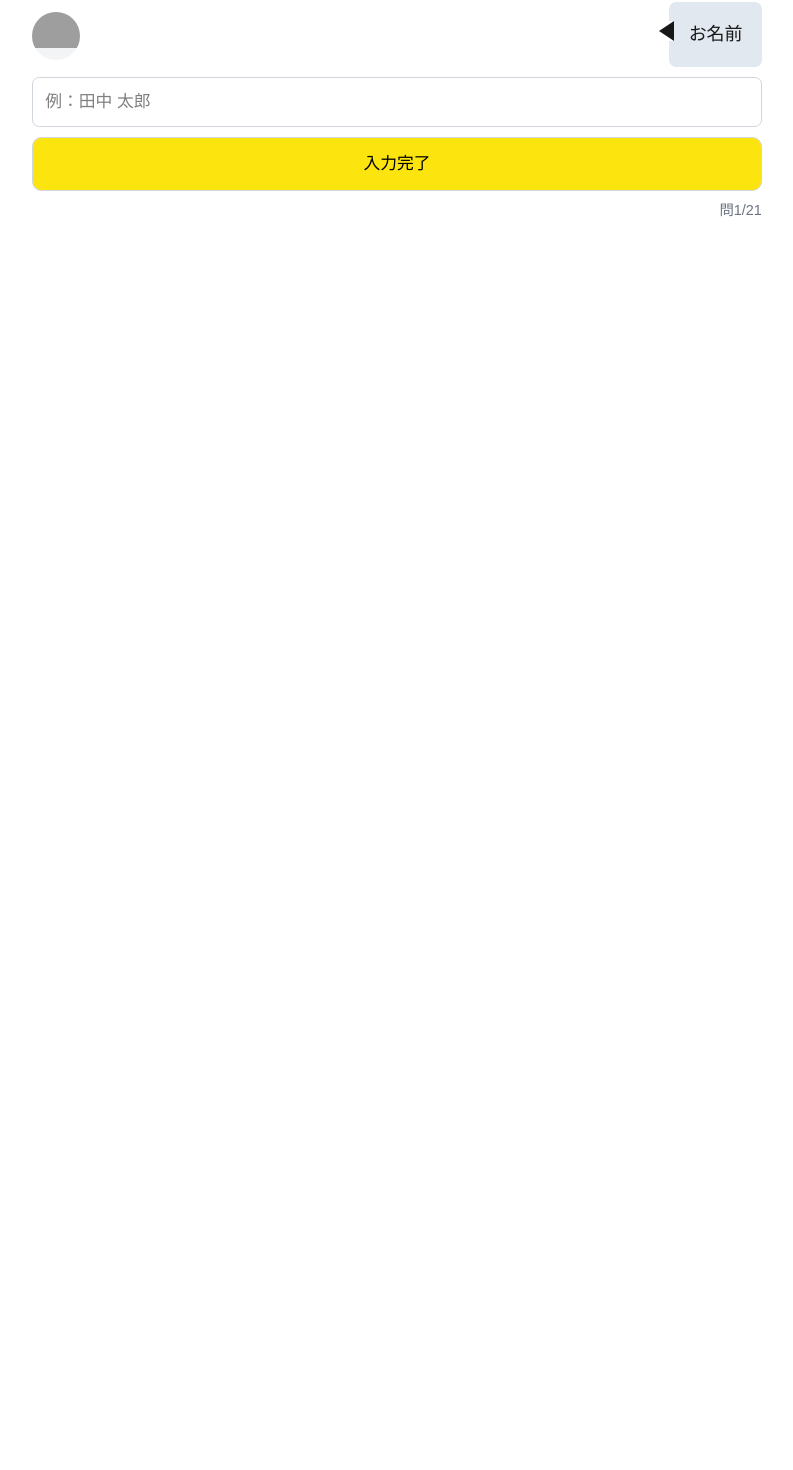
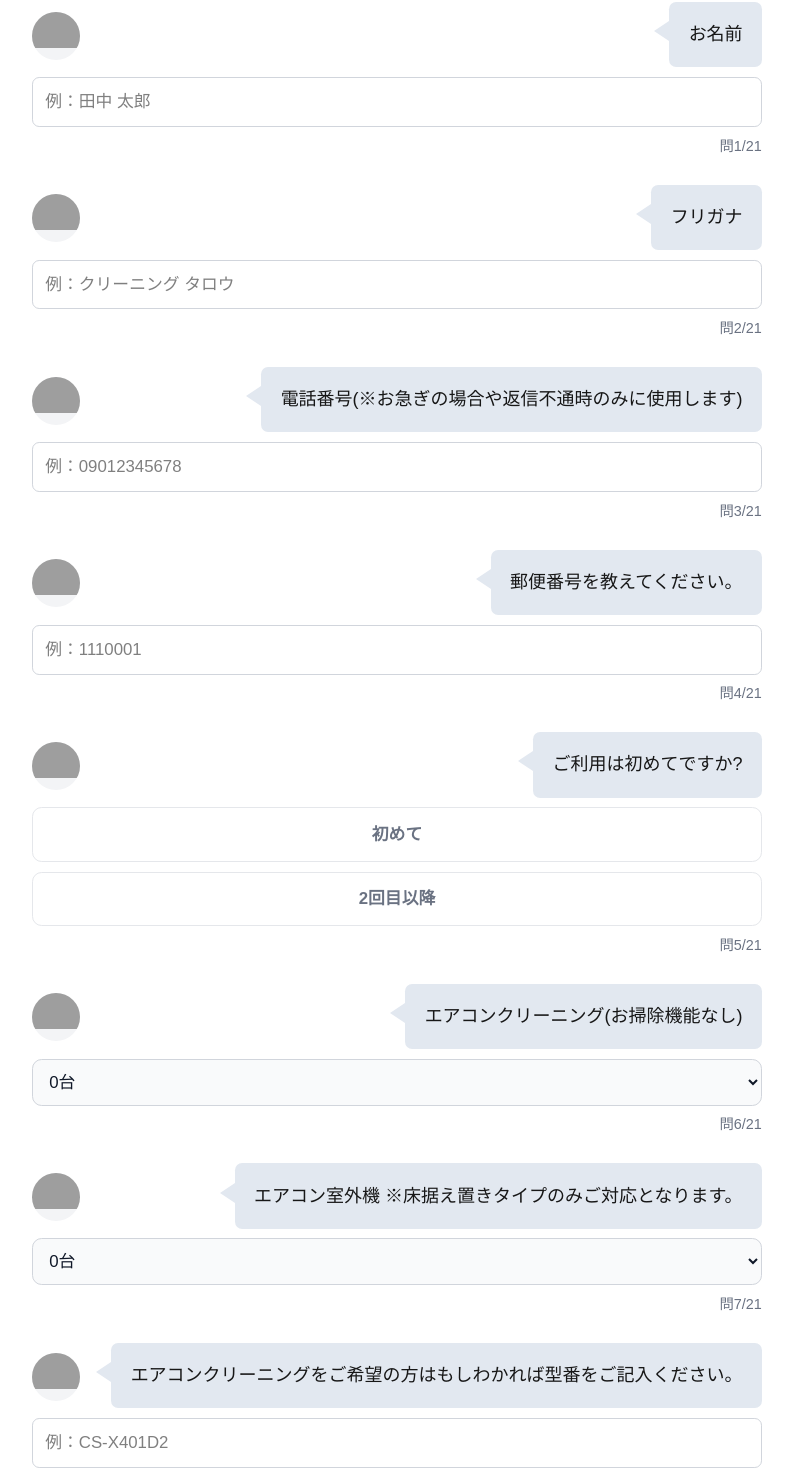
Before and after one commit to thinsang1995/nanyaru, a Next.js app: page /recruit/register in a window 1280 px wide. Shown: the part 73-1543 px from the top of the page, without its empty margins (243-1036 px from the left). Before the commit the page ends 800 px from the top, so only its background shows below. Built offline with nearby package versions, Linux system fonts and the light colour scheme; grey boxes are pictures that could not be loaded.

Commit message:
integrate external API and create thankyou page

```diff
--- a/app/recruit/register/page.tsx
+++ b/app/recruit/register/page.tsx
@@ -141,83 +141,25 @@ const Register: React.FC<RegisterProps> = ({ code, hiddenCoverImg, disableAutoSc
   } = methods
   const fields = watch()
 
-  const [isDisplayedSubmit, setIsDisplayedSubmit] = useState<boolean>(false)
   const [isSending, setIsSending] = useState<boolean>(false)
   const [errorMsg, setErrorMsg] = useState<string>('')
   const [postCode, setPostCode] = useState<string>('')
   const [isDisableAutoScroll, setIsDisableAutoScroll] = useState(disableAutoScroll)
   const address = lookupAddress(postCode)
 
-  const [renderedFields, setRenderedFields] = useState<
-    Record<RegisterFieldKeys, { type: 'radio' | 'select' | 'input' | 'multiselect' | 'date' | 'textarea'; displayed: boolean }>
-  >({
-    cleanName: { type: 'input', displayed: true },
-    cleanFurigana: { type: 'input', displayed: false },
-    cleanPhoneNumber: { type: 'input', displayed: false },
-    cleanPostCode: { type: 'input', displayed: false },
-    cleanExperience: { type: 'radio', displayed: false },
-    cleanNumOfAirCon: { type: 'select', displayed: false },
-    cleanNumOfAirConOut: { type: 'select', displayed: false },
-    cleanOtherRequest: { type: 'input', displayed: false },
-    cleanOtherMenu: { type: 'multiselect', displayed: false },
-    dayOne: { type: 'date', displayed: false },
-    startTimeOne: { type: 'select', displayed: false },
-    endTimeOne: { type: 'select', displayed: false },
-    dayTwo: { type: 'date', displayed: false },
-    startTimeTwo: { type: 'select', displayed: false },
-    endTimeTwo: { type: 'select', displayed: false },
-    dayThree: { type: 'date', displayed: false },
-    startTimeThree: { type: 'select', displayed: false },
-    endTimeThree: { type: 'select', displayed: false },
-    cleanAddress: { type: 'input', displayed: false },
-    cleanBike: { type: 'radio', displayed: false },
-    cleanOtherWarning: { type: 'textarea', displayed: false },
-  })
-
   useEffect(() => {
     if (nameParams && phoneParams) {
       setValue('cleanName', nameParams)
       setValue('cleanPhoneNumber', phoneParams)
-      setRenderedFields((prev) => ({
-        ...prev,
-        cleanName: { type: 'input', displayed: true },
-        cleanFurigana: { type: 'input', displayed: true },
-        cleanPhoneNumber: { type: 'input', displayed: true },
-      }))
     }
   }, [nameParams, phoneParams])
-
-  useEffect(() => {
-    const fieldKeys = Object.keys(fields) as RegisterFieldKeys[]
-    fieldKeys.forEach((k, index) => {
-      const nextFieldKey = orderFields[index + 1]
-
-      if (renderedFields[nextFieldKey]?.displayed) {
-        return
-      }
-      if (renderedFields[k]?.type === 'input') {
-        return
-      }
-
-      if (fields[k]) {
-        setRenderedFields((prev) => ({
-          ...prev,
-          [nextFieldKey]: { ...prev[nextFieldKey], displayed: true },
-        }))
-        setIsDisableAutoScroll(false)
-        if (!nextFieldKey) {
-          setIsDisplayedSubmit(true)
-        }
-      }
-    })
-  }, [fields])
 
   useEffect(() => {
     if (ref.current && !isDisableAutoScroll) {
       const offsetBottom = ref.current.offsetTop + ref.current.offsetHeight
       window.scrollTo({ top: offsetBottom, behavior: 'smooth' })
     }
-  }, [renderedFields, ref])
+  }, [ref])
 
   useEffect(() => {
     setPostCode(fields.cleanPostCode)
@@ -226,6 +168,16 @@ const Register: React.FC<RegisterProps> = ({ code, hiddenCoverImg, disableAutoSc
   const getExperienceLabel = (experienceValue: string) => {
     const foundItem = usingItems.find((item) => item.value === experienceValue)
     return foundItem ? foundItem.label : experienceValue
+  }
+
+  // Convert multi-select array to comma-separated string
+  const getMultiSelectString = (value: any): string => {
+    if (!value) return ''
+    if (typeof value === 'string') return value
+    if (Array.isArray(value)) {
+      return value.map((item) => (typeof item === 'object' ? item.label || item.value : item)).join(',')
+    }
+    return String(value)
   }
 
   const onSubmit = async (formData: CleaningFormInputs) => {
@@ -244,7 +196,7 @@ const Register: React.FC<RegisterProps> = ({ code, hiddenCoverImg, disableAutoSc
           cleanNumOfAirCon: formData.cleanNumOfAirCon,
           cleanNumOfAirConOut: formData.cleanNumOfAirConOut,
           cleanOtherRequest: formData.cleanOtherRequest,
-          cleanOtherMenu: formData.cleanOtherMenu,
+          cleanOtherMenu: getMultiSelectString(formData.cleanOtherMenu),
           appointmentDayOne: formData.dayOne ? dayjs(formData.dayOne).format('YYYY年MM月DD日') : '',
           startTimeOne: formData.startTimeOne || '指定なし',
           endTimeOne: formData.endTimeOne || '指定なし',
@@ -274,7 +226,7 @@ const Register: React.FC<RegisterProps> = ({ code, hiddenCoverImg, disableAutoSc
           cleanNumOfAirCon: formData.cleanNumOfAirCon,
           cleanNumOfAirConOut: formData.cleanNumOfAirConOut,
           cleanOtherRequest: formData.cleanOtherRequest,
-          cleanOtherMenu: formData.cleanOtherMenu,
+          cleanOtherMenu: getMultiSelectString(formData.cleanOtherMenu),
           appointmentDayOne: formData.dayOne ? dayjs(formData.dayOne).format('YYYY年MM月DD日') : '',
           startTimeOne: formData.startTimeOne || '指定なし',
           endTimeOne: formData.endTimeOne || '指定なし',
@@ -329,7 +281,6 @@ const Register: React.FC<RegisterProps> = ({ code, hiddenCoverImg, disableAutoSc
               // Render time selection fields together
               if (['startTimeOne', 'startTimeTwo', 'startTimeThree'].includes(key)) {
                 const endTimeKey = key.replace('start', 'end') as RegisterFieldKeys
-                if (!renderedFields[key]?.displayed) return null
 
                 return (
                   <React.Fragment key={key}>
@@ -353,19 +304,6 @@ const Register: React.FC<RegisterProps> = ({ code, hiddenCoverImg, disableAutoSc
                           rules={fieldMap[endTimeKey].rules}
                         />
                       </div>
-                      <FormFieldInputButton
-                        disabled={false}
-                        onClickBtn={() => {
-                          if (nextFieldKey) {
-                            setRenderedFields((prev) => ({
-                              ...prev,
-                              [nextFieldKey]: { ...prev[nextFieldKey], displayed: true },
-                            }))
-                          }
-                          setIsDisableAutoScroll(false)
-                        }}
-                        isDriver
-                      />
                     </FormField>
                   </React.Fragment>
                 )
@@ -376,7 +314,6 @@ const Register: React.FC<RegisterProps> = ({ code, hiddenCoverImg, disableAutoSc
               switch (value.type) {
                 case 'select':
                   child = (
-                    <>
                       <SelectField
                         items={value.items}
                         name={key}
@@ -385,20 +322,6 @@ const Register: React.FC<RegisterProps> = ({ code, hiddenCoverImg, disableAutoSc
                         error={errors[key]}
                         rules={rules}
                       />
-                      <FormFieldInputButton
-                        disabled={!Boolean(!isEmpty(fields[key]) && isEmpty(errors[key]?.message))}
-                        onClickBtn={() => {
-                          if (nextFieldKey) {
-                            setRenderedFields((prev) => ({
-                              ...prev,
-                              [nextFieldKey]: { ...prev[nextFieldKey], displayed: true },
-                            }))
-                          }
-                          setIsDisableAutoScroll(false)
-                        }}
-                        isDriver
-                      />
-                    </>
                   )
                   break
 
@@ -411,7 +334,10 @@ const Register: React.FC<RegisterProps> = ({ code, hiddenCoverImg, disableAutoSc
                       orderLength={orderLength}
                       error={errors[key]}
                       rules={rules}
-                      flexCol
+                      // 1-3 items → show according to number of items
+                      // 4 items → 2 columns
+                      // 5+ items → 3 columns
+                      gridCol={value.items.length <= 3 ? value.items.length : value.items.length <= 4 ? 2 : 3}
                       isDriver
                     />
                   )
@@ -419,7 +345,6 @@ const Register: React.FC<RegisterProps> = ({ code, hiddenCoverImg, disableAutoSc
 
                 case 'multiselect':
                   child = (
-                    <>
                       <MultiSelectField
                         items={value.items}
                         name={key}
@@ -428,26 +353,11 @@ const Register: React.FC<RegisterProps> = ({ code, hiddenCoverImg, disableAutoSc
                         error={errors[key]}
                         rules={rules}
                       />
-                      <FormFieldInputButton
-                        disabled={!Boolean(!isEmpty(fields[key]) && isEmpty(errors[key]?.message))}
-                        onClickBtn={() => {
-                          if (nextFieldKey) {
-                            setRenderedFields((prev) => ({
-                              ...prev,
-                              [nextFieldKey]: { ...prev[nextFieldKey], displayed: true },
-                            }))
-                          }
-                          setIsDisableAutoScroll(false)
-                        }}
-                        isDriver
-                      />
-                    </>
                   )
                   break
 
                 case 'date':
                   child = (
-                    <>
                       <DateField
                         name={key}
                         error={errors[key]}
@@ -456,41 +366,17 @@ const Register: React.FC<RegisterProps> = ({ code, hiddenCoverImg, disableAutoSc
                         placeholder='日付を選択してください'
                         adsCode={adsCode || ''}
                       />
-                      <FormFieldInputButton
-                        disabled={!Boolean(!isEmpty(fields[key]) && isEmpty(errors[key]?.message))}
-                        onClickBtn={() => {
-                          if (nextFieldKey) {
-                            setRenderedFields((prev) => ({
-                              ...prev,
-                              [nextFieldKey]: { ...prev[nextFieldKey], displayed: true },
-                            }))
-                          }
-                          setIsDisableAutoScroll(false)
-                        }}
-                        isDriver
-                      />
-                    </>
                   )
                   break
 
                 case 'textarea':
                   child = (
-                    <>
                       <TextareaField
                         name={key}
                         error={errors[key]}
                         rules={rules}
                         placeholder={placeholder}
                       />
-                      <FormFieldInputButton
-                        disabled={false}
-                        onClickBtn={() => {
-                          setIsDisplayedSubmit(true)
-                          setIsDisableAutoScroll(false)
-                        }}
-                        isDriver
-                      />
-                    </>
                   )
                   break
 
@@ -505,19 +391,6 @@ const Register: React.FC<RegisterProps> = ({ code, hiddenCoverImg, disableAutoSc
                         rules={rules}
                         placeholder={placeholder}
                       />
-                      <FormFieldInputButton
-                        disabled={!Boolean(!isEmpty(fields[key]) && isEmpty(errors[key]?.message))}
-                        onClickBtn={() => {
-                          if (nextFieldKey) {
-                            setRenderedFields((prev) => ({
-                              ...prev,
-                              [nextFieldKey]: { ...prev[nextFieldKey], displayed: true },
-                            }))
-                          }
-                          setIsDisableAutoScroll(false)
-                        }}
-                        isDriver
-                      />
                       {orderLength > 0 && (
                         <OrderField orderNumber={index} orderLength={orderLength} />
                       )}
@@ -526,20 +399,13 @@ const Register: React.FC<RegisterProps> = ({ code, hiddenCoverImg, disableAutoSc
                   break
               }
 
-              if (!renderedFields[key]?.displayed) {
-                return null
-              }
-
               return (
-                <React.Fragment key={key}>
-                  <FormField key={`${key}-${index}`} questionName={value.question} isDriver>
+                <FormField key={key} questionName={value.question} isDriver>
                   {child}
                 </FormField>
-                </React.Fragment>
               )
             })}
 
-            {isDisplayedSubmit && (
             <button
               className='w-full mt-6 py-4 px-6
               text-lg font-medium text-white bg-green-400
@@ -551,7 +417,6 @@ const Register: React.FC<RegisterProps> = ({ code, hiddenCoverImg, disableAutoSc
             >
               {isSending ? '送信中...' : '予約する'}
             </button>
-            )}
           </form>
           {errorMsg && <p className='m-3 text-sm font-semibold text-rose-500'>{errorMsg}</p>}
           <div className='h-40' ref={ref}></div>
--- a/components/FormField/FormFieldBotTalk.tsx
+++ b/components/FormField/FormFieldBotTalk.tsx
@@ -30,8 +30,8 @@ const FormFieldBotTalk: React.FC<IFormFieldBotTalkProps> = ({
           </div>
           <div
             className='relative w-fit bg-slate-200 py-4 px-4 ml-4 rounded-md
-          before:absolute before:content-[""] before:top-4 before:left-[-15px] before:w-4 before:h-4
-          before:border-t-solid before:border-t-white before:border-t-[10px] before:border-b-solid before:border-b-white before:border-b-[10px] before:border-r-solid before:border-r-bg-slate-200 before:border-r-[15px]'
+          before:absolute before:content-[""] before:top-4 before:left-[-15px] before:w-0 before:h-0
+          before:border-t-[10px] before:border-t-transparent before:border-b-[10px] before:border-b-transparent before:border-r-[15px] before:border-r-slate-200'
           >
             {questionName.map((question) => (
               <Fragment key={question}>
--- a/components/FormField/RadioField.tsx
+++ b/components/FormField/RadioField.tsx
@@ -27,7 +27,7 @@ const RadioField: React.FC<IRadioFieldProps> = ({
   orderNumber,
   orderLength,
   isDriver,
-  gridCol = 1,
+  gridCol=1,
 }) => {
   const { control } = useFormContext()
 
--- a/constants/registerCleaning.ts
+++ b/constants/registerCleaning.ts
@@ -73,14 +73,14 @@ const timeItems = [
 ]
 
 export const bikeItems = [
-  { label: '有り', value: '0台' },
-  { label: '無し', value: '1台' },
-  { label: '確認中', value: '1台' },
+  { label: '有り', value: '有り' },
+  { label: '無し', value: '無し' },
+  { label: '確認中', value: '確認中' },
 ]
 
 export const chidrenEducateItems = [
-  { label: '有り', value: '0台' },
-  { label: '無し', value: '1台' },
+  { label: '有り', value: '有り' },
+  { label: '無し', value: '無し' },
 ]
 
 type IFieldValue = {
@@ -212,7 +212,7 @@ const registerCleaning: Record<RegisterFieldKeys, IFieldValue> = {
     type: 'input',
     inputType: 'text',
     question: ['エアコンクリーニングをご希望の方はもしわかれば型番をご記入ください。'],
-    placeholder: '例：田中 太郎',
+    placeholder: '例：CS-X401D2',
     rules: {},
   },
   cleanOtherMenu: {
```
Also changed, not shown: app/recruit/cleaning-thankyou/page.tsx (added, +86 -0 lines), components/FormField/DateField.tsx (+13 -5 lines). Lines whose indentation alone changed are shown as unchanged.
